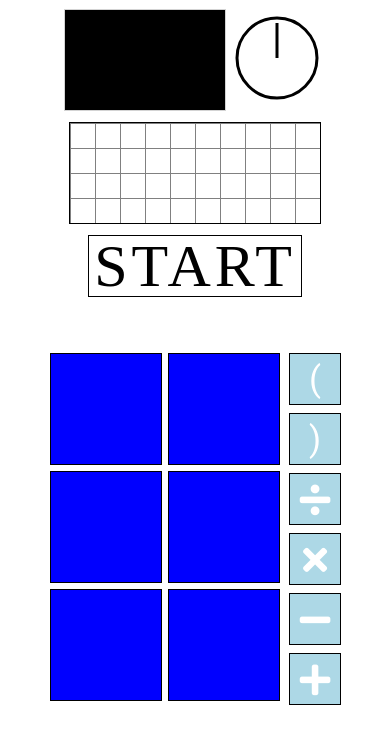
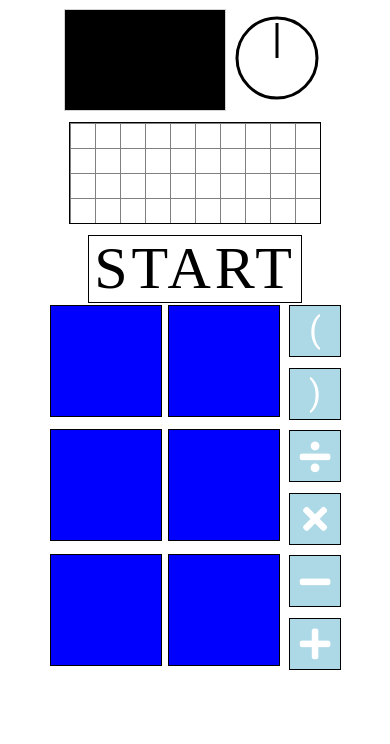
Before and after one commit to RobinWeitzel/NumbersGame, a plain HTML site: page index.html in a window 390 px wide. Drawn offline with Linux system fonts and the light colour scheme.

Commit message:
resized elements to better fit a smartphone screen

```diff
--- a/main.css
+++ b/main.css
@@ -43,7 +43,7 @@
 #buttons-container {
     display: grid;
     grid-template-columns: 80% 20%;
-    grid-template-rows: 1fr 1fr 1fr 1fr;
+    grid-template-rows: 16% 28% 28% 28%;
     grid-template-areas: "clear clear"
         "numbers operations"
         "numbers operations"
@@ -62,7 +62,6 @@
     margin: 1px;
     padding: 5px;
     grid-area: clear;
-    height: 50px;
     cursor: pointer;
 }
 
```
